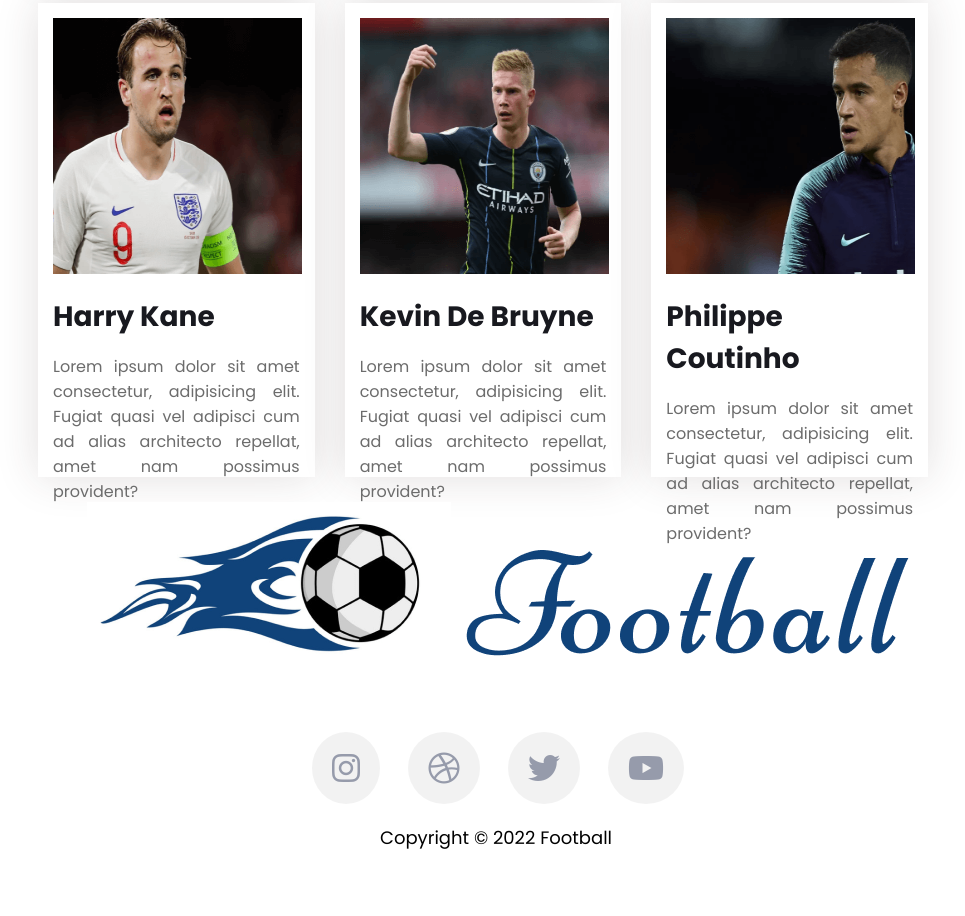
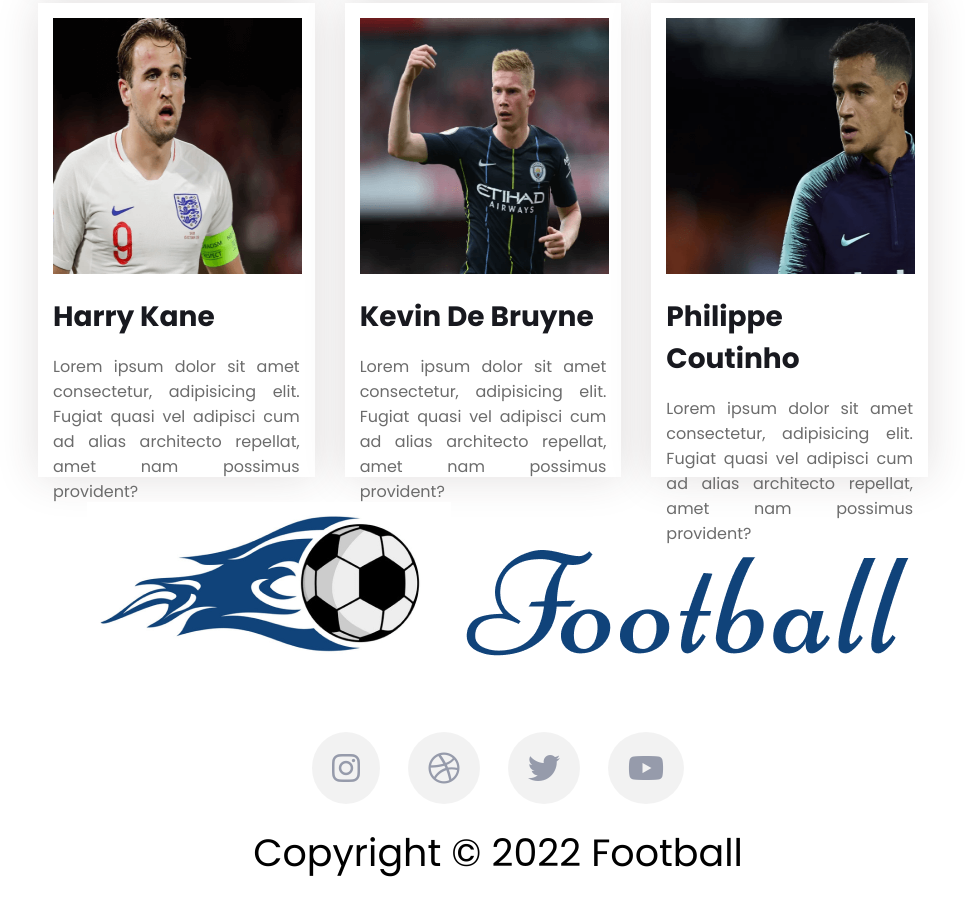
Before and after one commit to Estee369/football-team, a plain HTML site: page index.html in a window 1280 px wide. Shown: the part 2256-3172 px from the top of the page, without its empty margins (142-1107 px from the left). Drawn offline with Linux system fonts and the light colour scheme.

Commit message:
almost done

```diff
--- a/styles/style.css
+++ b/styles/style.css
@@ -8,7 +8,10 @@
 
 body {
     font-family: 'Poppins', sans-serif;
-    margin: 0;
+    margin: auto;
+    max-width: 1550px;
+
+
 }
 
 .top-section {
@@ -16,7 +19,6 @@ body {
     background-color: #2D25A0;
     justify-content: center;
     height: 677px;
-
 }
 
 .top-header{
@@ -198,7 +200,7 @@ footer {
 }
 
 .fab {
-         padding: 20px;
+        padding: 20px;
         font-size: 32px;
         width: 32x;
         text-align: center;
@@ -210,6 +212,5 @@ footer {
 
 
 .copyright-text {
-    font-size: 18px;
-    width: 236px;
+    font-size: 38px;
 }
```
Also changed, not shown: index.html (+2 -1 lines).
